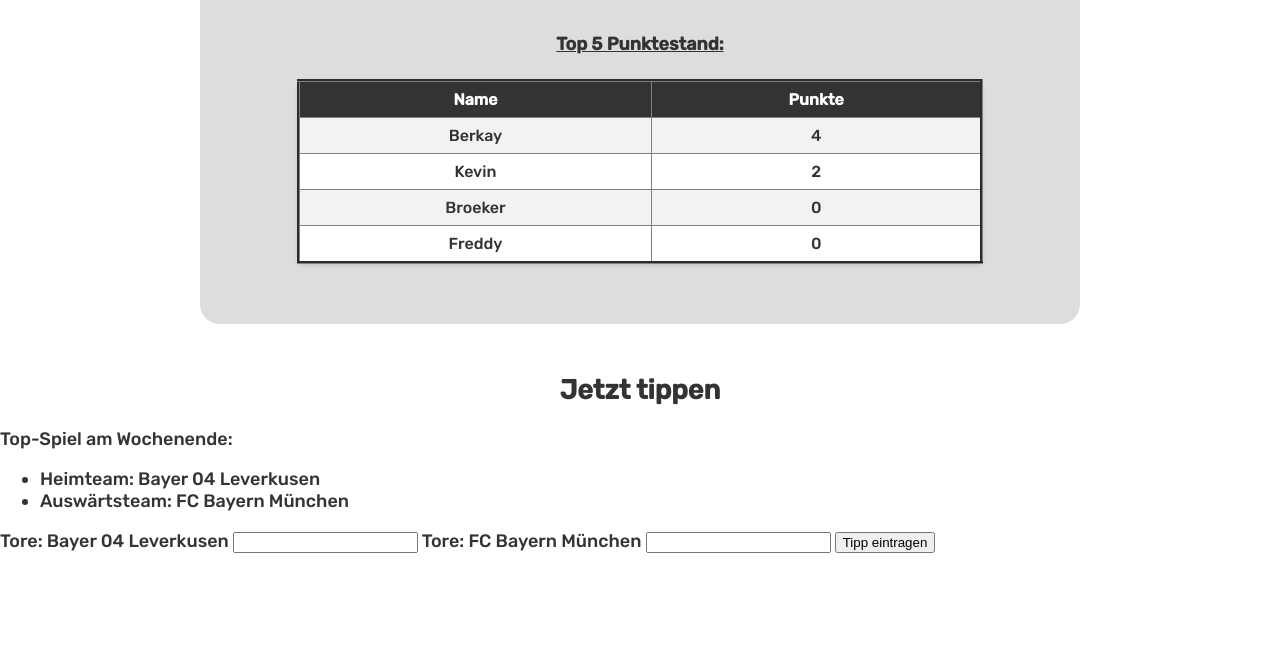
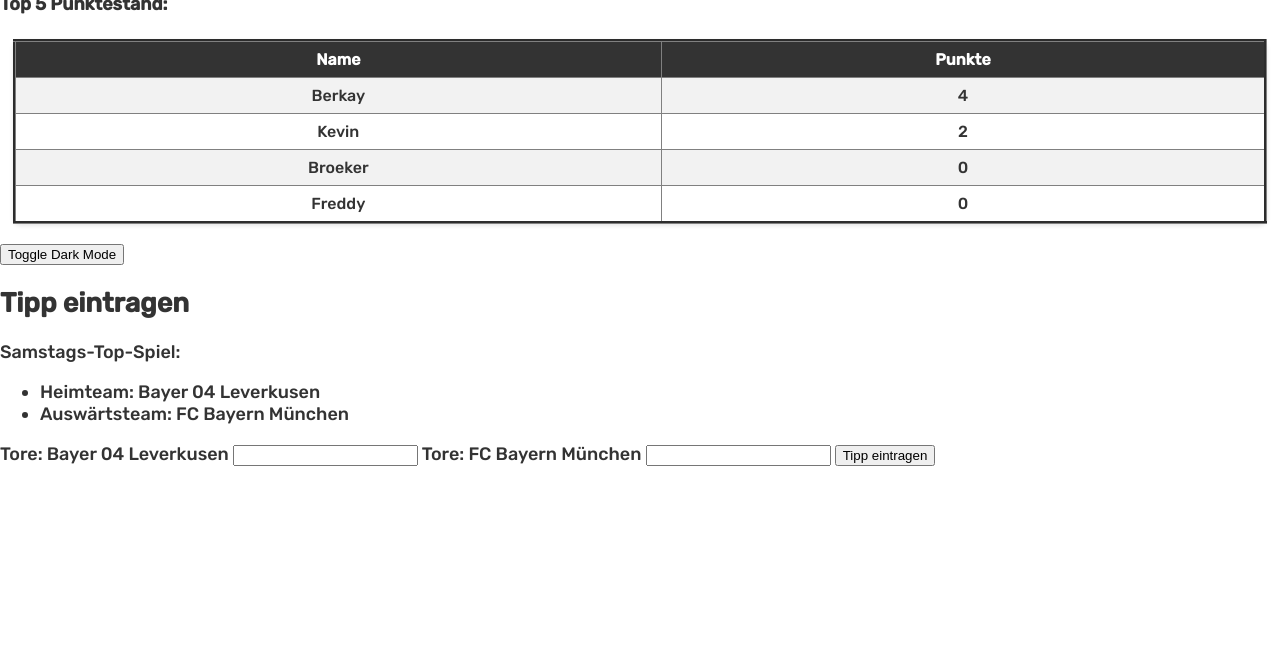
Before and after one commit to FriedrichBroeker/BundesligaTippspiel, a PHP site: page /welcome.php in a window 1280 px wide. Shown: the part 155-800 px from the top of the page. Run offline with PHP 8.4, Linux system fonts and the light colour scheme; a user stored in the database is signed in; data comes from the database, SQL or seed files in the repository; some libraries are stand-ins or nearby versions; some web fonts are replaced.

Commit message:
darkmode hinzugefügt

```diff
--- a/index.php
+++ b/index.php
@@ -1,7 +1,6 @@
 <?php?>
 <!DOCTYPE html>
 <html lang="de">
-
 <head>
     <meta charset="UTF-8">
     <meta name="viewport" content="width=device-width, initial-scale=1">
@@ -22,9 +21,9 @@
 
 
     <div class="header-container">
-            <a href="index2.php" id="top-right-button">Tippe jetzt das Top-Spiel!</a>
+        <a href="index2.php" id="top-right-button">Tippe jetzt!</a>
         <img src="logo.png" alt="Bundesliga Logo" class="bundesliga-logo" id="logo-img">
-            <h1>  Bundesliga Tabelle</h1>
+        <h1>Aktuelle Bundesliga Tabelle</h1>
     </div>
 
     <button id="theme-toggle">Toggle Dark Mode</button>
--- a/style.css
+++ b/style.css
@@ -1,14 +1,11 @@
-/* === GENERELLES === */
-
-body,
-html {
+body, html {
     height: 100%; /* Stellt sicher, dass der HTML- und Body-Tag die volle Höhe einnehmen */
     margin: 0;
     padding: 0;
 }
 
 body {
-  font-family: "Rubik", sans-serif;
+    font-family: 'Rubik', sans-serif;
     font-size: large;
     margin: 0;
     padding: 0;
@@ -352,43 +304,24 @@ tr:hover {
     display: flex;
     justify-content: center;
     align-items: center;
-  background-color: rgba(
-    0,
-    0,
-    0,
-    0.5
-  ); /* Optional: leichter Overlay-Hintergrund */
+    background-color: rgba(0, 0, 0, 0.5); /* Optional: leichter Overlay-Hintergrund */
     z-index: 1000; /* Hoch genug, um über anderen Elementen zu stehen */
     animation: expandFade 1s;
 }
+
 
 #logo-container img {
     max-width: 100px; /* oder die gewünschte Breite */
     height: auto; /* behält das Seitenverhältnis bei */
 }
 
-/* === Benutzer-Seite (welcome.php) === */
 
-.tabelle-box {
-  background-color: #ddd;
-  border-radius: 20px;
-  padding-top: 30px;
-  padding-bottom: 40px;
-  margin-right: 200px;
-  margin-left: 200px;
+#small-logo {
+    margin-left: 25px;
+    margin-top: 20px;
+    height: 80px; /* Höhe des Logos anpassen */
+    /* Füge weitere Stile hinzu, falls benötigt */
+    background: none; /* Ensure no background is applied */
+    border: none; /* No border */
+    box-shadow: none; /* No shadow */
 }
-
-#table-container2 {
-  width: 78%;
-  margin: 20px auto;
-  padding: 10px;
-  overflow-x: auto;
-  background-color: #fff;
-  box-shadow: 0 2px 4px rgba(0, 0, 0, 0.1);
-  border-radius: 8px;
-}
-
-#headline-Tipp {
-  margin-top: 50px;
-  text-align: center;
-}
--- a/theme-toggle.js
+++ b/theme-toggle.js
@@ -1,12 +1,35 @@
-document.getElementById('theme-toggle').addEventListener('click', function() {
+// Function to toggle the theme and update local storage
+function toggleTheme() {
     var themeLink = document.getElementById('theme-link');
-    var logoImg = document.getElementById('logo-img');
+    var logos = document.querySelectorAll('.bundesliga-logo');
 
     if (themeLink.getAttribute('href') == 'style.css') {
         themeLink.setAttribute('href', 'darkstyle.css');
-        logoImg.setAttribute('src', 'darklogo.png'); // Set to dark mode logo
+        logos.forEach(function(logo) {
+            logo.setAttribute('src', 'darklogo.png'); // Set to dark mode logo
+        });
+        localStorage.setItem('theme', 'dark');
     } else {
         themeLink.setAttribute('href', 'style.css');
-        logoImg.setAttribute('src', 'logo.png'); // Set back to light mode logo
+        logos.forEach(function(logo) {
+            logo.setAttribute('src', 'logo.png'); // Set back to light mode logo
+        });
+        localStorage.setItem('theme', 'light');
+    }
+}
+
+// Event listener for the theme toggle button
+document.getElementById('theme-toggle').addEventListener('click', toggleTheme);
+
+// Apply the saved theme when the page loads
+document.addEventListener('DOMContentLoaded', function() {
+    var currentTheme = localStorage.getItem('theme');
+    var logos = document.querySelectorAll('.bundesliga-logo');
+
+    if (currentTheme === 'dark') {
+        document.getElementById('theme-link').setAttribute('href', 'darkstyle.css');
+        logos.forEach(function(logo) {
+            logo.setAttribute('src', 'darklogo.png');
+        });
     }
 });
--- a/welcome.php
+++ b/welcome.php
@@ -22,17 +22,11 @@
     // Container, der Bild und Willkommensnachricht umfasst
     echo "<div class='header-container'>";
 
-    // Fügen Sie hier das Bundesliga-Bild ein
-    echo '<a href="index2.php">
-        <img src="https://www.designtagebuch.de/wp-content/uploads/mediathek//2017/12/bundesliga-logo.png" alt="Bundesliga Logo" class="bundesliga-logo">
-    </a>
-
-    <div id="logo-container" style="display:none">
-        <img src="logo.png" alt="Logo">
-    </div>';
+    // Fügen Sie hier das Bild ein
+    echo "<img src='logo.png' alt='Bundesliga Logo' class='bundesliga-logo' style='vertical-align: middle;'>";
 
     // Willkommensnachricht
-    echo "<h1 style='display: inline; margin-top: 20px;'>Willkommen $LoggedInUser !</h1>";
+    echo "<h1 style='display: inline; margin-left: 20px;'>Willkommen, $LoggedInUser!</h1>";
 
     echo "</div>";
 
@@ -46,9 +40,8 @@
     $query = "SELECT username, punktzahl FROM login ORDER BY punktzahl DESC LIMIT 6";
     $result = mysqli_query($conn, $query);
     if ($result) {
-        echo "<div class='tabelle-box'>";
-        echo "<h4 style='  text-align: center; text-decoration: underline;'>Top 5 Punktestand:</h4>";
-        echo "<table border='3' id='table-container2'>";
+        echo "<h4>Top 5 Punktestand:</h4>";
+        echo "<table border='3' id='table-container'>";
         echo "<tr><th>Name</th><th>Punkte</th></tr>";
 
         while ($row = mysqli_fetch_assoc($result)) {
@@ -60,7 +53,6 @@
             }
         }
         echo "</table>";
-        echo "</div>";
     }
 
 
@@ -133,16 +125,17 @@ if ($_SERVER["REQUEST_METHOD"] == "POST" && isset($_POST['submit'])) {
         <link rel="preconnect" href="https://fonts.googleapis.com">
         <link rel="preconnect" href="https://fonts.gstatic.com" crossorigin>
         <link href="https://fonts.googleapis.com/css2?family=Dosis:wght@700&family=Fjalla+One&family=Josefin+Sans:wght@700&family=Kanit:wght@700&family=Kdam+Thmor+Pro&family=Roboto:ital,wght@1,900&family=Rubik:wght@500&family=Vina+Sans&display=swap" rel="stylesheet">
-            <link rel="stylesheet" href="style.css">
+        <link rel="stylesheet" type="text/css" href="style.css" id="theme-link">
         <script src="https://cdn.jsdelivr.net/npm/chart.js"></script>
 
     </head>
     <body>
+    <button id="theme-toggle">Toggle Dark Mode</button>
 
 
 
-            <h2 id="headline-Tipp">Jetzt tippen</h2>
-            <p>Top-Spiel am Wochenende:</p>
+    <h2>Tipp eintragen</h2>
+    <p>Samstags-Top-Spiel:</p>
     <ul>
 
         <li>Heimteam: <?php echo $heimteam_name; ?> </li>
@@ -161,23 +154,7 @@ if ($_SERVER["REQUEST_METHOD"] == "POST" && isset($_POST['submit'])) {
     <input type="submit" name="submit" value="Tipp eintragen">
 </form>
 
-            <script>document.querySelectorAll('a').forEach(link => {
-            link.addEventListener('click', function(e) {
-                e.preventDefault(); // Verhindert die sofortige Weiterleitung
-                const newUrl = this.href;
-
-                // Zeigt das Logo an
-                document.getElementById('logo-container').style.display = 'flex';
-
-
-
-                // Verzögert die Weiterleitung
-                setTimeout(function() {
-                    window.location = newUrl;
-                }, 1000); // Dauer der Animation
-                    });
-                });
-            </script>
+    <script src="theme-toggle.js"></script>
 
     </body>
     </html>
```
Also changed, not shown: other parts of style.css (+35 -80 lines), darkstyle.css (+10 -0 lines), index2.php (+7 -2 lines), register.php (+8 -5 lines), 3 other files. Lines whose indentation alone changed are shown as unchanged.
